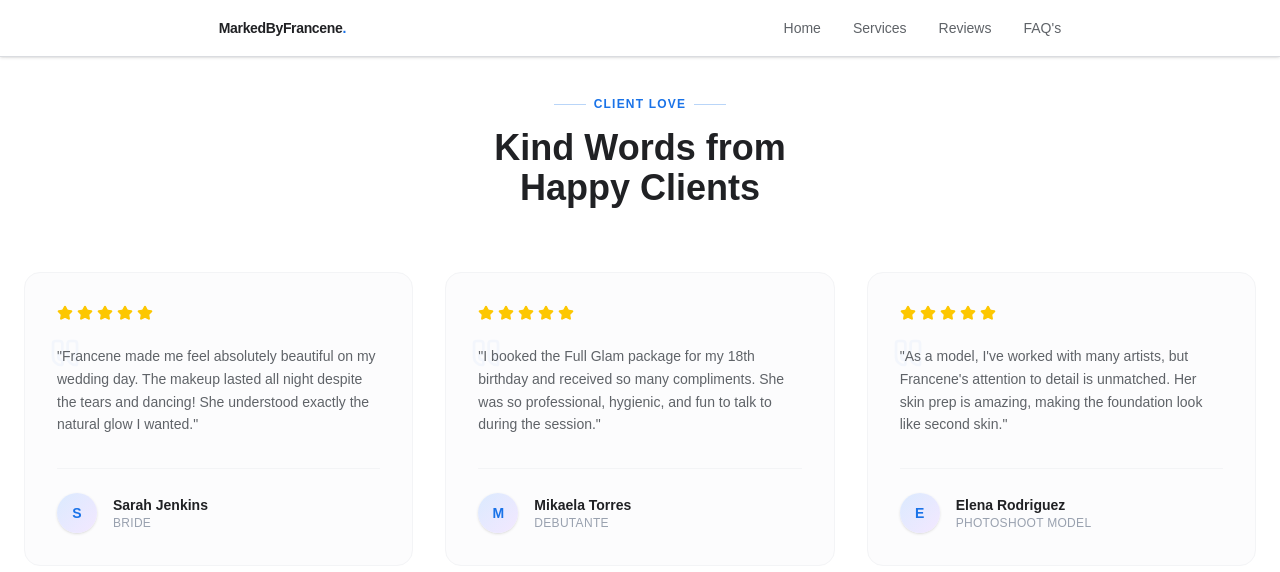
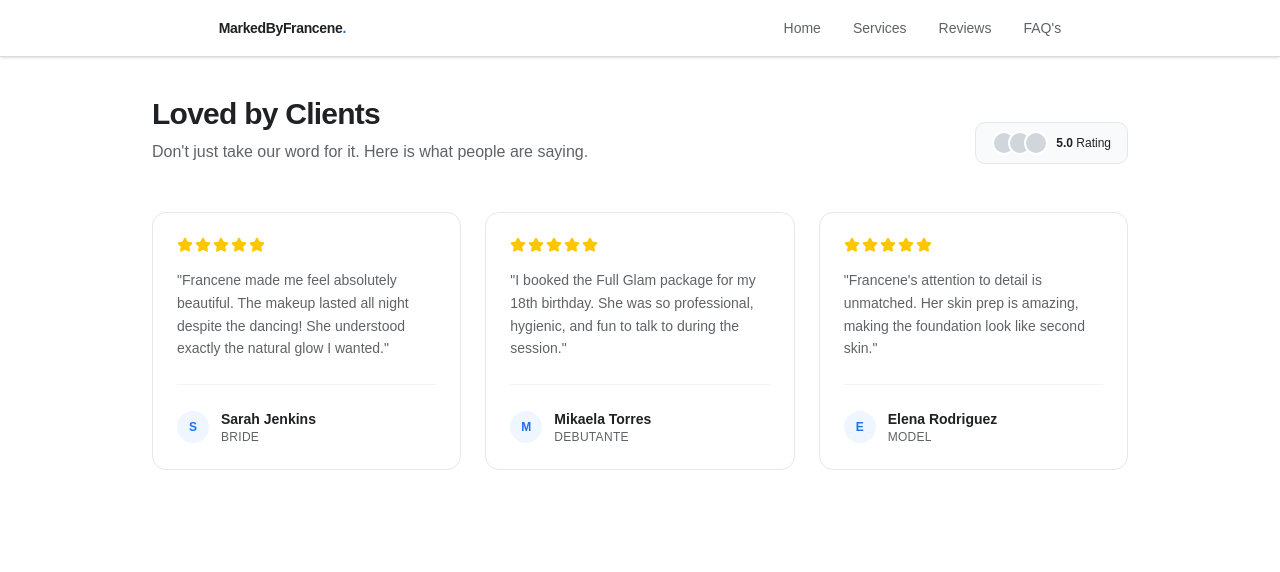
Before and after one commit to prodby-david/Marked-By-Francene, a Next.js app: page /reviews in a window 1280 px wide. Shown: the top 572 px of the page. Built offline with nearby package versions, Linux system fonts and the light colour scheme.

Commit message:
style: redesign the reviews ui

```diff
--- a/src/app/reviews/page.tsx
+++ b/src/app/reviews/page.tsx
@@ -1,6 +1,5 @@
-import { Star, Quote } from "lucide-react";
+import { Star } from "lucide-react";
 import { Navbar } from "@/shared/components/navigation/Navigation";
-
 
 const reviews = [
   {
@@ -8,77 +7,81 @@ const reviews = [
     name: "Sarah Jenkins",
     role: "Bride",
     rating: 5,
-    text: "Francene made me feel absolutely beautiful on my wedding day. The makeup lasted all night despite the tears and dancing! She understood exactly the natural glow I wanted.",
+    text: "Francene made me feel absolutely beautiful. The makeup lasted all night despite the dancing! She understood exactly the natural glow I wanted.",
   },
   {
     id: 2,
     name: "Mikaela Torres",
     role: "Debutante",
     rating: 5,
-    text: "I booked the Full Glam package for my 18th birthday and received so many compliments. She was so professional, hygienic, and fun to talk to during the session.",
+    text: "I booked the Full Glam package for my 18th birthday. She was so professional, hygienic, and fun to talk to during the session.",
   },
   {
     id: 3,
     name: "Elena Rodriguez",
-    role: "Photoshoot Model",
+    role: "Model",
     rating: 5,
-    text: "As a model, I've worked with many artists, but Francene's attention to detail is unmatched. Her skin prep is amazing, making the foundation look like second skin.",
+    text: "Francene's attention to detail is unmatched. Her skin prep is amazing, making the foundation look like second skin.",
   },
 ];
 
 export default function ReviewsSectionUI() {
   return (
     <>
-
     <Navbar />
 
-    <section id="reviews" className="py-24 bg-white relative overflow-hidden">
+    <section id="reviews" className="py-24 bg-white">
+      <div className="container mx-auto px-6 max-w-5xl">
 
-      <div className="container mx-auto px-6 max-w-7xl relative z-10">
+        <div className="flex flex-col md:flex-row md:items-end justify-between mb-12 gap-6">
+          <div className="max-w-xl">
+             <h2 className="text-3xl font-bold text-heading-color tracking-tight">
+               Loved by Clients
+             </h2>
+             <p className="text-label-color mt-2">
+               Don't just take our word for it. Here is what people are saying.
+             </p>
+          </div>
 
-        <div className="text-center max-w-2xl mx-auto mb-16">
-          <div className="flex items-center justify-center gap-2 mb-4">
-            <span className="h-px w-8 bg-action-color/30"></span>
-            <span className="text-xs font-bold tracking-widest text-action-color uppercase">Client Love</span>
-            <span className="h-px w-8 bg-action-color/30"></span>
+          <div className="flex items-center gap-2 px-4 py-2 bg-gray-50 rounded-lg border border-gray-200">
+             <div className="flex -space-x-2">
+               {[1,2,3].map(i => (
+                 <div key={i} className="w-6 h-6 rounded-full bg-gray-300 border-2 border-white" />
+               ))}
+             </div>
+             <div className="text-xs font-medium text-heading-color">
+               <span className="font-bold">5.0</span> Rating
+             </div>
           </div>
-          <h2 className="text-3xl md:text-4xl font-bold text-heading-color mb-6">
-            Kind Words from <br className="hidden md:block" /> Happy Clients
-          </h2>
         </div>
 
-        <div className="grid grid-cols-1 md:grid-cols-3 gap-8">
+        <div className="grid grid-cols-1 md:grid-cols-3 gap-6">
           {reviews.map((review) => (
             <div
               key={review.id}
-              className="bg-gray-50/50 p-8 rounded-2xl border border-gray-100 hover:border-blue-100 hover:shadow-lg hover:-translate-y-1 transition-all duration-300 group"
+              className="p-6 rounded-xl border border-gray-200 bg-white hover:border-action-color/50 transition-colors"
             >
 
-              <div className="flex gap-1 mb-6">
+              <div className="flex gap-0.5 mb-4">
                 {[...Array(5)].map((_, i) => (
                   <Star
                     key={i}
-                    className={`w-4 h-4 ${i < review.rating ? "text-yellow-400 fill-yellow-400" : "text-gray-200"}`}
+                    className="w-4 h-4 text-yellow-400 fill-yellow-400"
                   />
                 ))}
               </div>
 
-              <div className="relative mb-8">
-                <Quote className="absolute -top-2 -left-2 w-8 h-8 text-blue-100/50 -z-10 transform -scale-x-100" />
-                <p className="text-label-color text-sm leading-relaxed font-light relative z-10">
-                  "{review.text}"
-                </p>
-              </div>
+              <p className="text-label-color text-sm leading-relaxed mb-6">
+                "{review.text}"
+              </p>
 
-              <div className="flex items-center gap-4 pt-6 border-t border-gray-100">
-
-                <div className="w-10 h-10 rounded-full bg-linear-to-br from-blue-100 to-purple-100 flex items-center justify-center text-action-color font-bold text-sm shadow-sm group-hover:scale-110 transition-transform">
+              <div className="flex items-center gap-3 pt-6 border-t border-gray-100">
+                <div className="w-8 h-8 rounded-full bg-blue-50 flex items-center justify-center text-action-color font-bold text-xs">
                   {review.name.charAt(0)}
                 </div>
-
-                <div className="flex flex-col">
-                  <span className="text-sm font-bold text-heading-color">{review.name}</span>
-                  <span className="text-xs font-medium text-gray-400 uppercase tracking-wide">{review.role}</span>
+                <div>
+                  <p className="text-sm font-bold text-heading-color">{review.name}</p>
+                  <p className="text-xs text-label-color uppercase tracking-wide">{review.role}</p>
                 </div>
               </div>
             </div>
```
